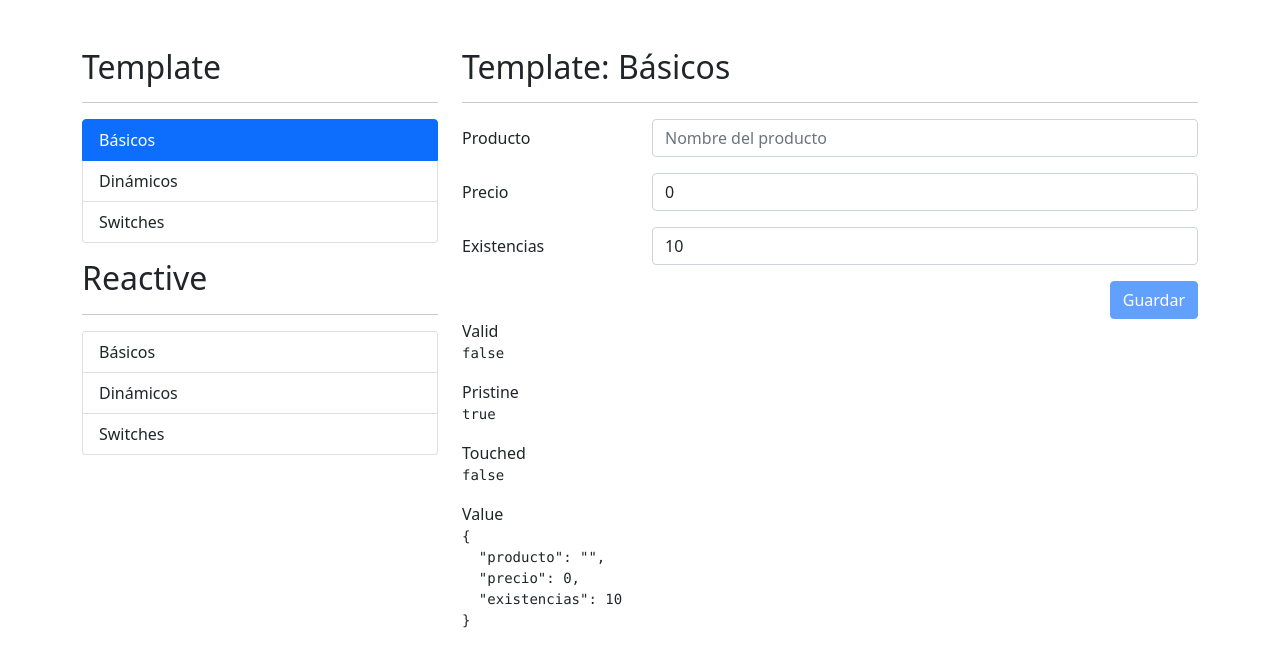
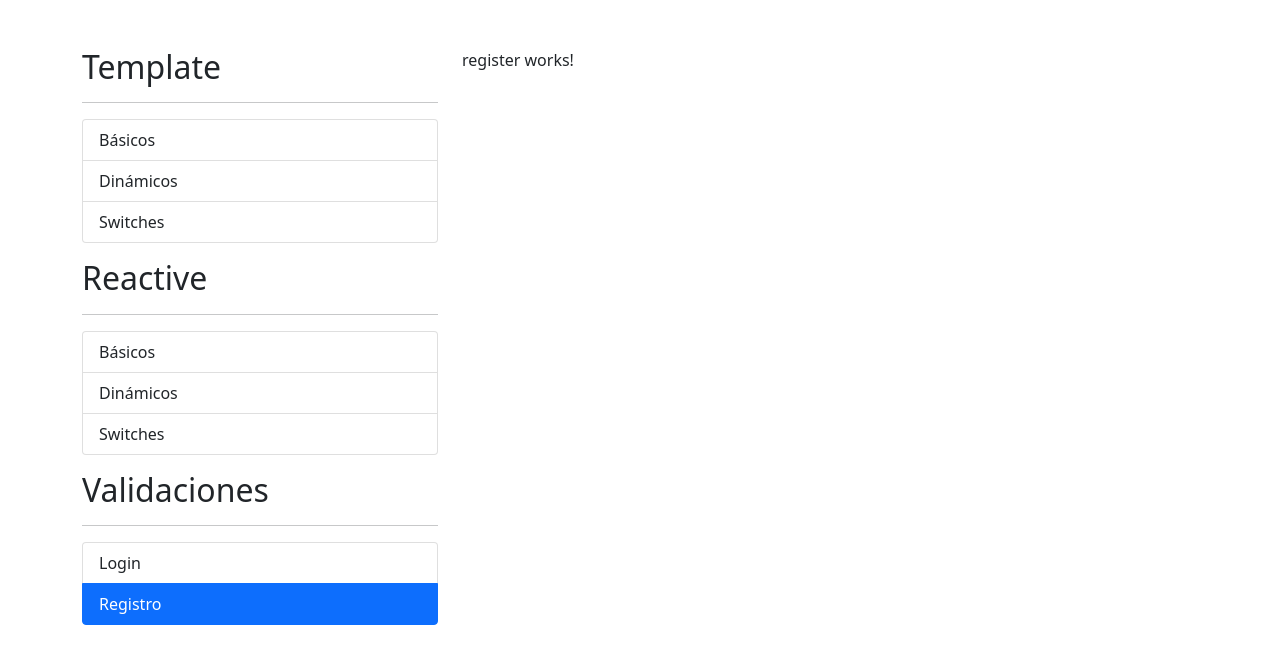
Before and after one commit to AlejandraMurilloL/aungular-formulariosApp, an Angular app: page /auth/register in a window 1280 px wide. Before the commit this address led to /template/basicos. Shown: the top 666 px of the page. Built offline with nearby package versions, Linux system fonts and the light colour scheme.

Commit message:
LazyLoad para modulo auth

```diff
--- a/src/app/app-routing.module.ts
+++ b/src/app/app-routing.module.ts
@@ -12,6 +12,10 @@
     loadChildren: () => import('./reactive/reactive.module').then( m => m.ReactiveModule)
   },
   {
+    path: 'auth',
+    loadChildren: () => import('./auth/auth.module').then(m => m.AuthModule)
+  },
+  {
     path: '**',
     redirectTo: 'template'
   }
--- /dev/null
+++ b/src/app/auth/pages/login/login.component.html
@@ -0,0 +1 @@
+<p>login works!</p>
--- /dev/null
+++ b/src/app/auth/pages/login/login.component.ts
@@ -0,0 +1,16 @@
+import { Component, OnInit } from '@angular/core';
+
+@Component({
+  selector: 'app-login',
+  templateUrl: './login.component.html',
+  styles: [
+  ]
+})
+export class LoginComponent implements OnInit {
+
+  constructor() { }
+
+  ngOnInit(): void {
+  }
+
+}
--- /dev/null
+++ b/src/app/auth/pages/register/register.component.html
@@ -0,0 +1 @@
+<p>register works!</p>
--- /dev/null
+++ b/src/app/auth/pages/register/register.component.ts
@@ -0,0 +1,16 @@
+import { Component, OnInit } from '@angular/core';
+
+@Component({
+  selector: 'app-register',
+  templateUrl: './register.component.html',
+  styles: [
+  ]
+})
+export class RegisterComponent implements OnInit {
+
+  constructor() { }
+
+  ngOnInit(): void {
+  }
+
+}
--- a/src/app/shared/sidemenu/sidemenu.component.html
+++ b/src/app/shared/sidemenu/sidemenu.component.html
@@ -20,3 +20,14 @@
         {{ item.texto }}
     </li>
 </ul>
+<h2 class="mt-3">Validaciones</h2>
+<hr>
+<ul class="list-group">
+    <li
+        *ngFor="let item of authMenuItems"
+        class="list-group-item"
+        [routerLink]="item.ruta"
+        routerLinkActive="active">
+        {{ item.texto }}
+    </li>
+</ul>
--- a/src/app/shared/sidemenu/sidemenu.component.ts
+++ b/src/app/shared/sidemenu/sidemenu.component.ts
@@ -46,4 +46,15 @@
       ruta: 'reactive/switches'
     }
   ];
+
+  authMenuItems: MenuItem[] = [
+    {
+      texto: 'Login',
+      ruta: './auth/login'
+    },
+    {
+      texto: 'Registro',
+      ruta: './auth/register'
+    }
+  ];
 }
```
Also changed, not shown: src/app/auth/auth-routing.module.ts (added, +28 -0 lines), src/app/auth/auth.module.ts (added, +19 -0 lines).
